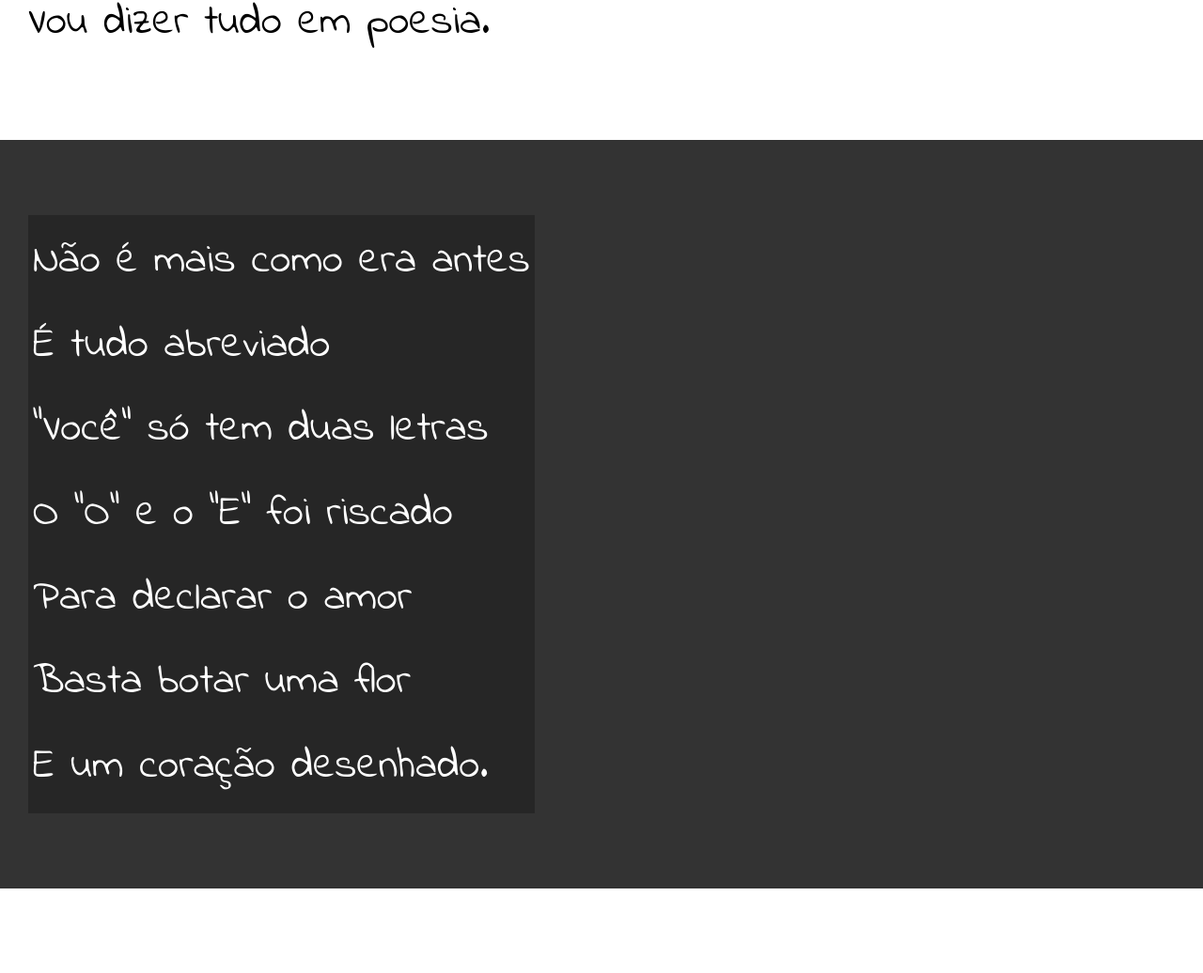
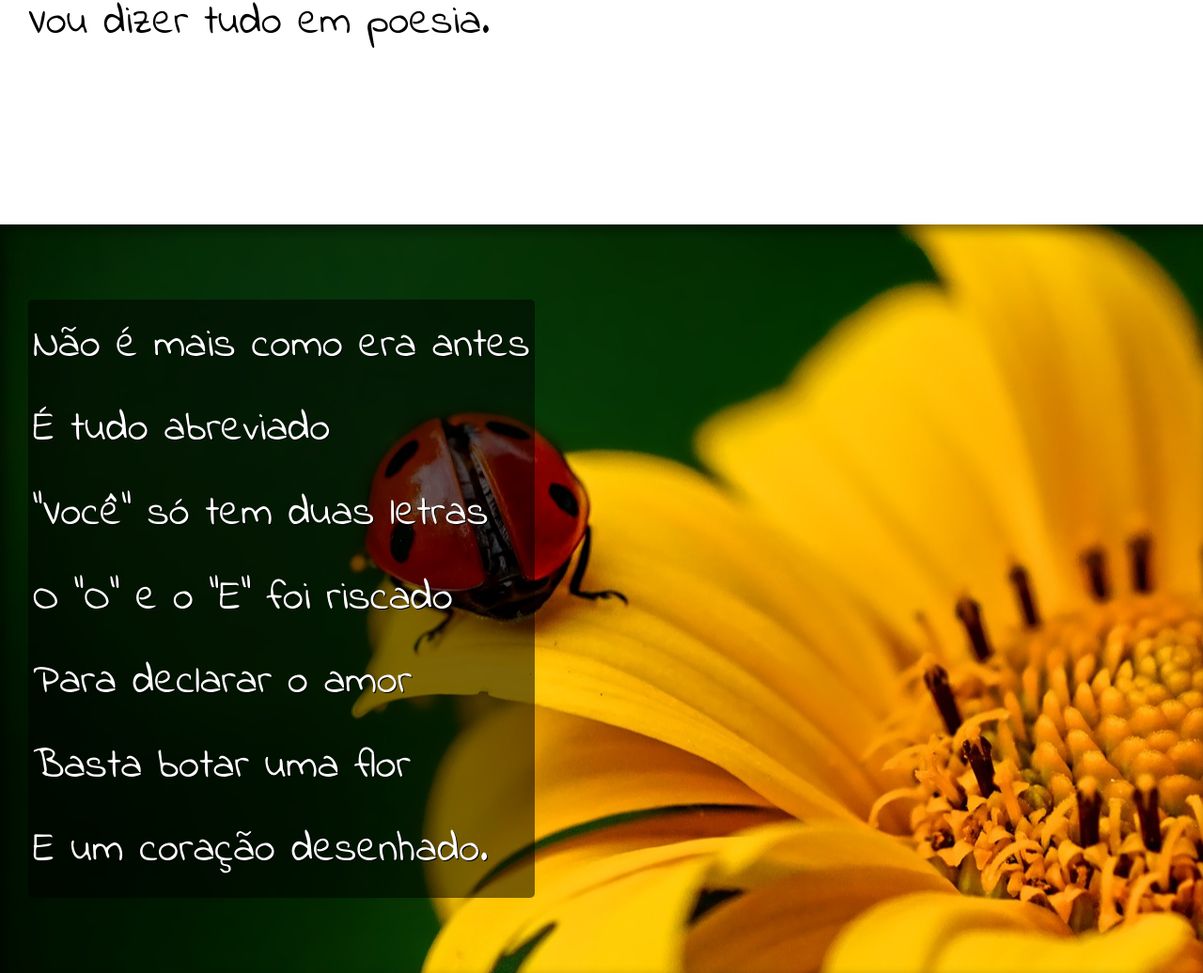
Before and after one commit to arthursouusa/html-css, a plain HTML site: page desafios/d012/index.html in a window 1280 px wide. Shown: the part 898-1934 px from the top of the page at 94% size. Drawn offline with Linux system fonts and the light colour scheme.

Commit message:
atualizei o desafio 12

```diff
--- a/desafios/d012/estilo/style.css
+++ b/desafios/d012/estilo/style.css
@@ -58,6 +58,9 @@ section {
     font-size: 3.5vw;
 }
 
+section > p {
+    padding-bottom: 2em;
+}
 section.normal {
     background-color: white;
     color: black;
@@ -66,12 +69,26 @@ section.normal {
 section.imagem {
     background-color: rgb(51, 51, 51);
     color: white;
+    box-shadow: inset 6px 6px 13px 0px rgba(0, 0, 0, 0.473);
+    background-attachment: fixed;
 }
 
 section.imagem > p {
     display: inline-block;
     padding: 5px;
-    background-color: rgba(0, 0, 0, 0.253);
+    background-color: rgba(0, 0, 0, 0.514);
+    border-radius: 5px;
+    text-shadow: 1px 1px 0px black;
+    background-size: cover;
+}
+
+section#img01 {
+    background-image: url('../imagens/background001.jpg');
+    background-position: right center;
+}
+
+section#img02 {
+    background-image: url('../imagens/background002.jpg');
 }
 
 footer {
--- a/desafios/d012/index.html
+++ b/desafios/d012/index.html
@@ -28,7 +28,7 @@
         </p>
     </section>
 
-    <section class="imagem">
+    <section class="imagem" id="img01">
         <p>
             Não é mais como era antes <br>
             É tudo abreviado <br>
@@ -40,7 +40,7 @@
         </p>
     </section>
 
-    <section class="normal">
+    <section class="normal" >
             <p>
                 Arroba agora não pesa <br>
                 É parte de um endereço <br>
@@ -61,7 +61,7 @@
             </p>
     </section>
 
-    <section class="imagem">
+    <section class="imagem" id="img02">
         <p>
             Tenho saudade das cartas <br>
             Escritas com a própria mão <br>
```
